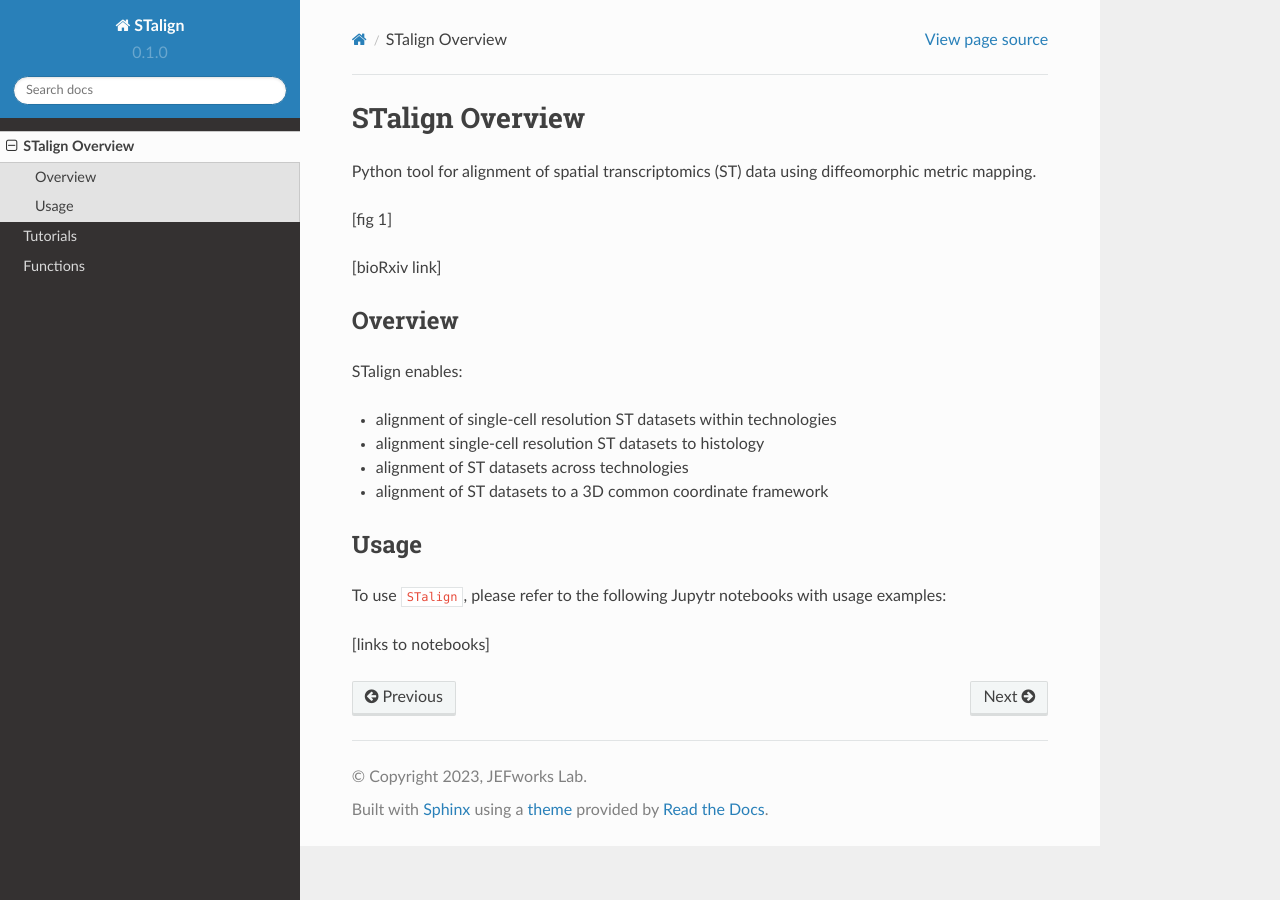
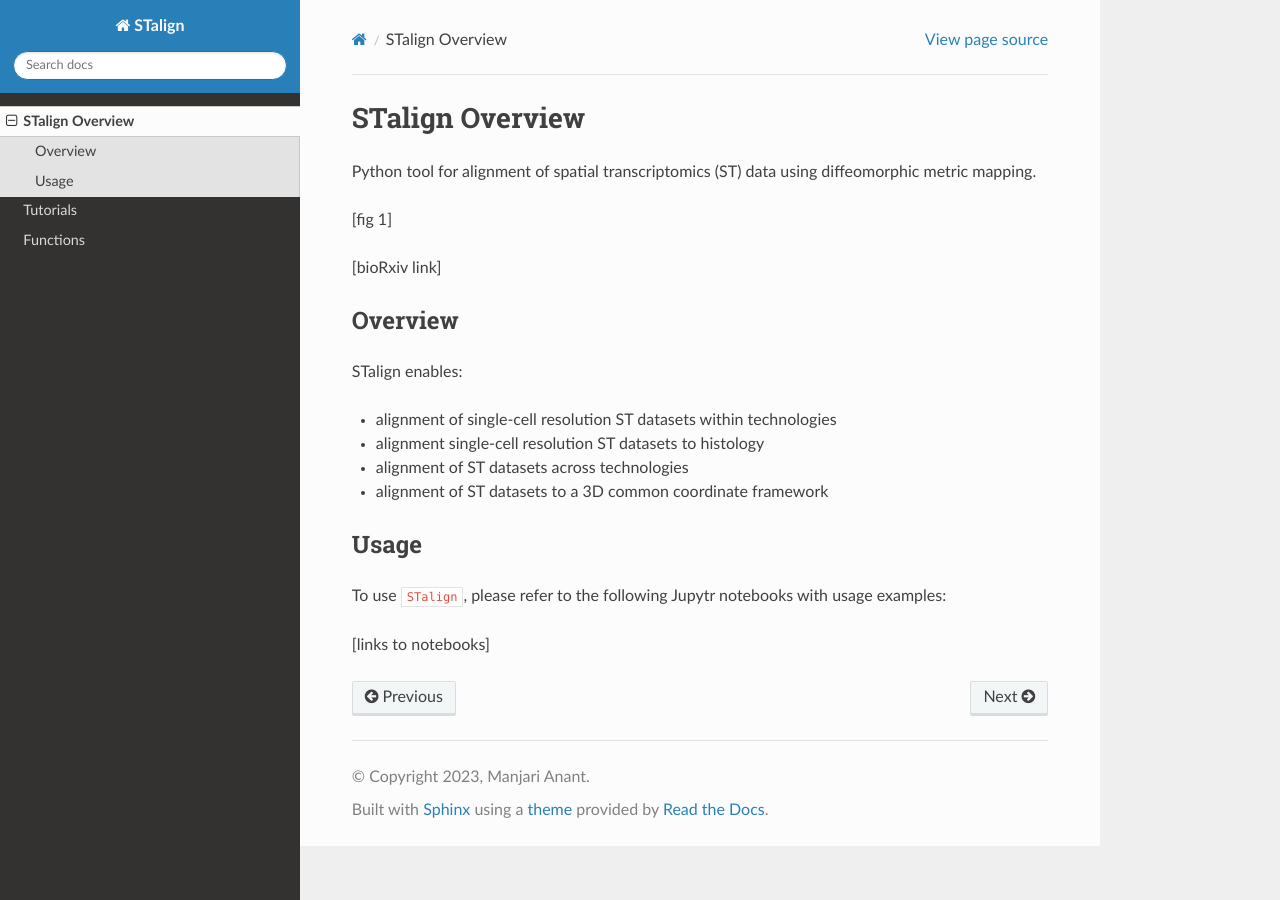
Before and after one commit to JEFworks-Lab/STalign, a Sphinx documentation site: the page built from docs/overview.md, in a window 1280 px wide. Built offline with Sphinx 7.4.7 and the Read the Docs theme 2.0.0, drawn with Linux system fonts in a browser that asks for light colours; pages that are not in the unit, such as notebooks, are missing from menus; some of the changed lines change nothing that is shown.

Commit message:
add all shinx documentation to main

````diff
--- /dev/null
+++ b/docs/README.md
@@ -0,0 +1,20 @@
+# STalign Overview
+Python tool for alignment of spatial transcriptomics (ST) data using diffeomorphic metric mapping.
+
+[fig 1]
+
+[bioRxiv link]
+
+## Overview
+
+STalign enables:
+- alignment of single-cell resolution ST datasets within technologies
+- alignment single-cell resolution ST datasets to histology
+- alignment of ST datasets across technologies
+- alignment of ST datasets to a 3D common coordinate framework
+
+## Usage
+
+To use `STalign`, please refer to the following Jupytr notebooks with usage examples:
+
+[links to notebooks]
--- a/docs/conf.py
+++ b/docs/conf.py
@@ -1,20 +1,24 @@
 # Configuration file for the Sphinx documentation builder.
+#
+# For the full list of built-in configuration values, see the documentation:
+# https://www.sphinx-doc.org/en/master/usage/configuration.html
 
-# -- Project information
+import sys
+import os
+sys.path.insert(0,os.path.abspath('..'))
+
+# -- Project information -----------------------------------------------------
+# https://www.sphinx-doc.org/en/master/usage/configuration.html#project-information
 
 project = 'STalign'
-copyright = '2023, JEFworks Lab'
-author = 'Manjari Anant, Jean Fan'
-
-release = '0.1'
-version = '0.1.0'
-
-# -- General configuration
+copyright = '2023, Manjari Anant'
+author = 'Manjari Anant'
+release = '1.0'
 
 # -- General configuration ---------------------------------------------------
 # https://www.sphinx-doc.org/en/master/usage/configuration.html#general-configuration
 
-extensions = ['myst_parser', 'sphinx.ext.autodoc', 'autodocsumm', 'nbsphinx',
+extensions = ['myst_parser', 'autodocsumm', 'nbsphinx',
 ]
 source_suffix = ['.rst', '.md'
 ]
@@ -27,6 +31,7 @@
 exclude_patterns = ['_build', 'Thumbs.db', '.DS_Store']
 
 
+
 # -- Options for HTML output -------------------------------------------------
 # https://www.sphinx-doc.org/en/master/usage/configuration.html#options-for-html-output
 
--- a/docs/index.rst
+++ b/docs/index.rst
@@ -10,6 +10,7 @@
    :maxdepth: 10
    :glob:
 
+
    overview
    tutorials
    STalign
--- a/docs/overview.md
+++ b/docs/overview.md
@@ -1,2 +1,2 @@
-```{include} ../README.md
+```{include} README.md
 ```
````
Also changed, not shown: docs/requirements.txt (added, +19 -0 lines).
